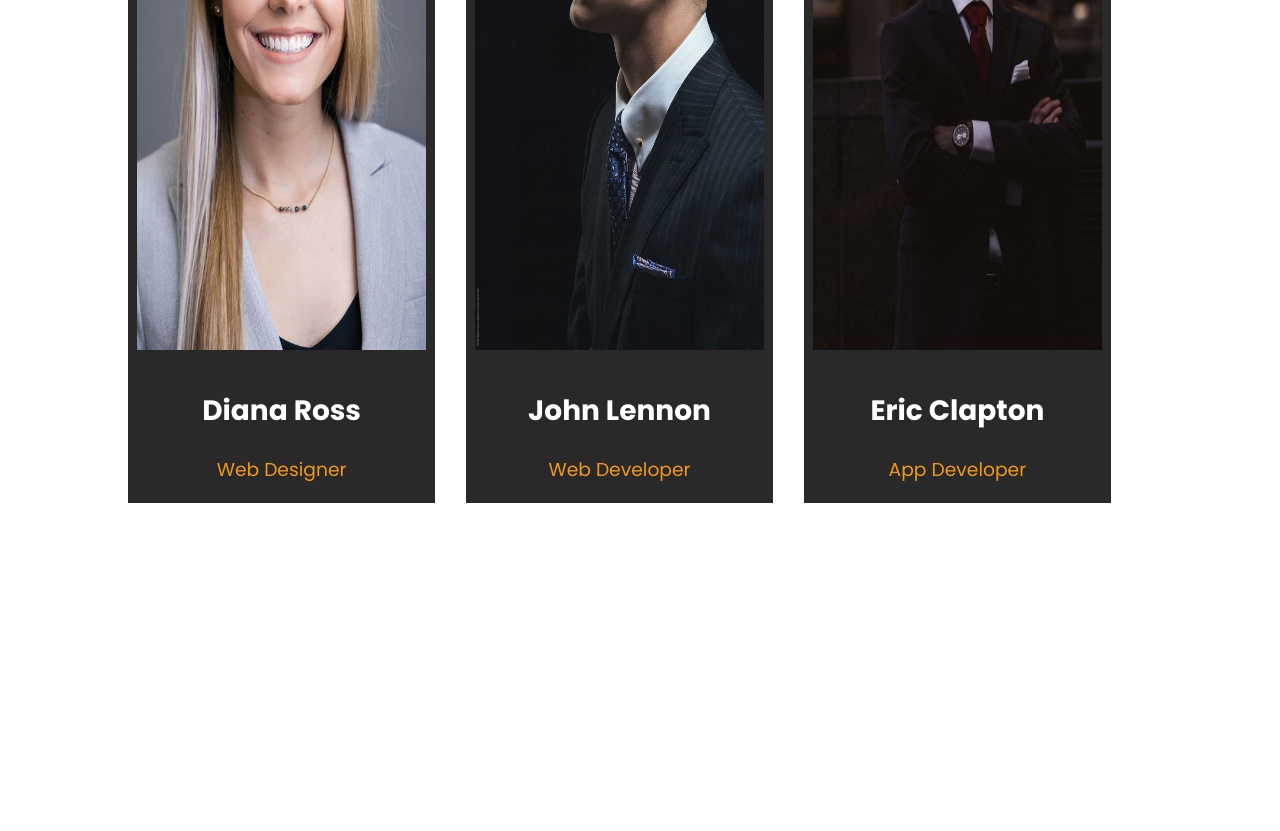
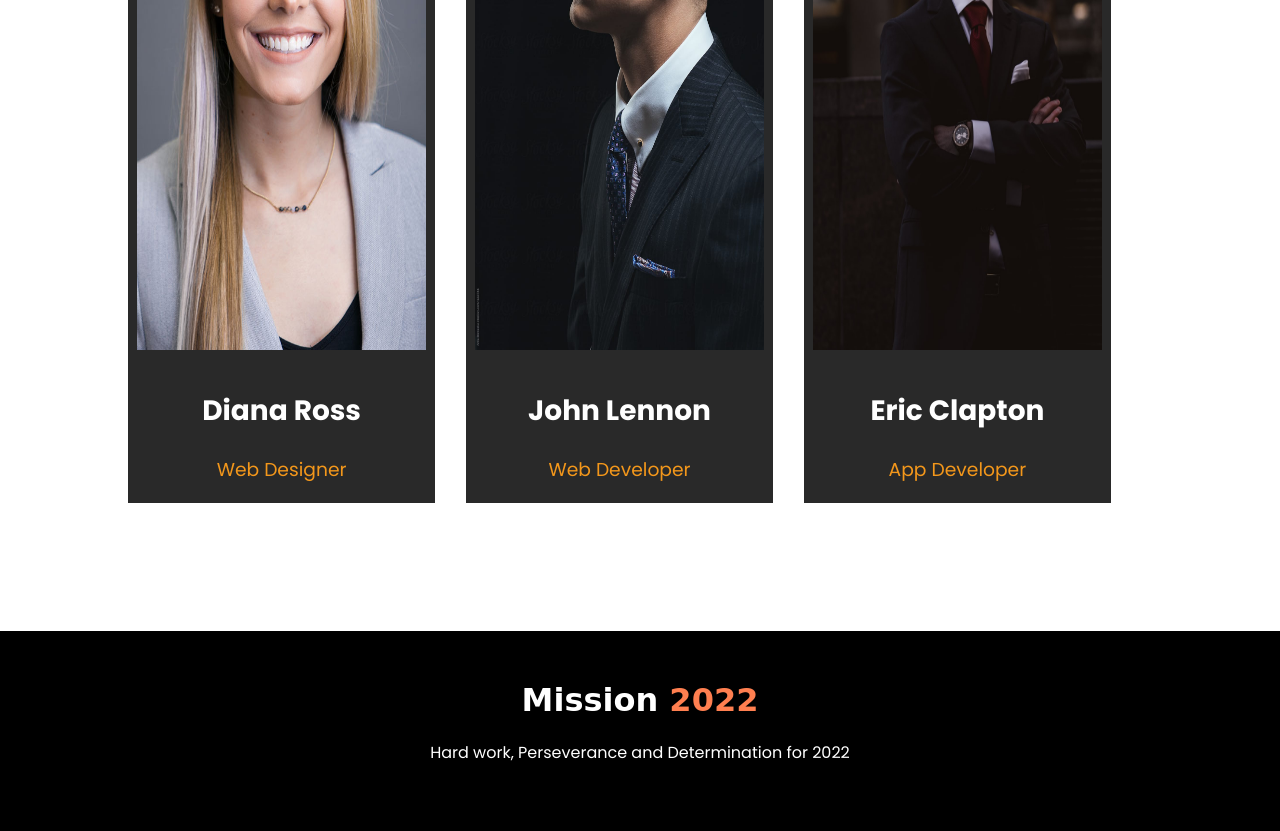
Before and after one commit to nasim8382/portfolio-website, a plain HTML site: page index.html in a window 1280 px wide. Shown: the part 1020-1851 px from the top of the page. Before the commit the page ends 1587 px from the top, so only its background shows below. Drawn offline with Linux system fonts and the light colour scheme.

Commit message:
footer added

```diff
--- a/css/style.css
+++ b/css/style.css
@@ -53,7 +53,7 @@
 
 /*Team section start*/
 #team-section{
-    margin: 5% 10% 5% 10%;
+    margin: 5% 10% 10% 10%;
 }
 .team-area{
     display: flex;
@@ -85,3 +85,23 @@
     font-weight: 400;
 }
 /*Team section end*/
+
+/*Footer section start*/
+footer{
+    background-color: black;
+    height: 200px;
+}
+footer h1{
+    padding-top: 50px;
+    color: white;
+    text-align: center;
+    font-family: cursive;
+}
+footer h1 span{
+    color: coral;
+}
+footer p{
+    color: white;
+    text-align: center;
+}
+/*Footer section end*/
--- a/index.html
+++ b/index.html
@@ -54,5 +54,12 @@
         </div>
     </section>
     <!--Team section end-->
+
+    <!--Footer section start-->
+        <footer>
+            <h1>Mission <span>2022</span></h1>
+            <p>Hard work, Perseverance and Determination for 2022</p>
+        </footer>
+    <!--Footer section end-->
 </body>
 </html>
```
